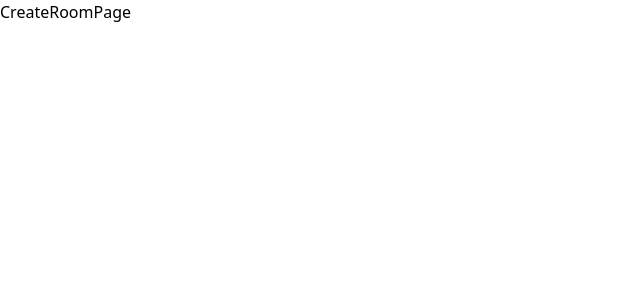
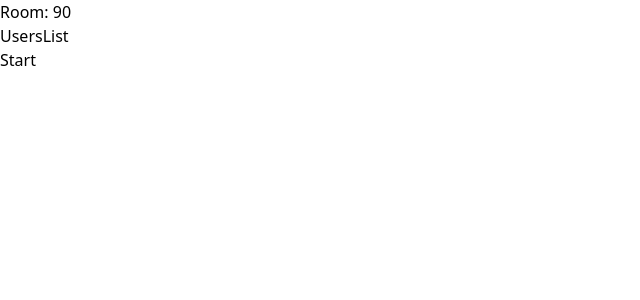
Before and after one commit to iorran/amongold, a Next.js app: page /rooms in a window 1280 px wide. Shown: the top 300 px of the page, without its empty margins (0-640 px from the left). Built offline with nearby package versions, Linux system fonts and the light colour scheme.

Commit message:
routes created

```diff
--- a/components/users-list.tsx
+++ b/components/users-list.tsx
@@ -3,7 +3,5 @@ import { useRouter } from "next/router";
 export default function UsersList() {
   const router = useRouter();
 
-  console.log(router.query);
-
-  return <p>JoinRoomPage</p>;
+  return <p>UsersList</p>;
 }
--- a/pages/index.tsx
+++ b/pages/index.tsx
@@ -13,7 +13,7 @@ export default function Home() {
       alert("Who are you ?");
       return;
     }
-    push("rooms", { query: { name } });
+    push({ pathname: "rooms", query: { name } });
   }
 
   function onJoin(e: React.FormEvent) {
--- a/pages/rooms/[room]/users/[name].tsx
+++ /dev/null
@@ -1,9 +0,0 @@
-import { useRouter } from "next/router";
-
-export default function JoinRoomPage() {
-  const router = useRouter();
-
-  console.log(router.query);
-
-  return <p>JoinRoomPage</p>;
-}
--- /dev/null
+++ b/pages/rooms/[room]/users/[name]/index.tsx
@@ -0,0 +1,19 @@
+import { useRouter } from "next/router";
+import UsersList from "../../../../../components/users-list";
+
+export default function JoinRoomPage() {
+  const router = useRouter();
+
+  const { room } = router.query;
+
+  return (
+    <>
+      <section>
+        <label>
+          Room: <span>{room}</span>
+        </label>
+      </section>
+      <UsersList />
+    </>
+  );
+}
--- /dev/null
+++ b/pages/rooms/[room]/users/[name]/match.tsx
@@ -0,0 +1,14 @@
+import { useRouter } from "next/router";
+
+export default function PlayPage() {
+  const router = useRouter();
+
+  return (
+    <>
+      <section>
+        <label>Don&rsquo;t show it, you are....</label>
+      </section>
+      <section>{JSON.stringify(router.query)}</section>
+    </>
+  );
+}
--- a/pages/rooms/index.tsx
+++ b/pages/rooms/index.tsx
@@ -1,9 +1,25 @@
 import { useRouter } from "next/router";
+import UsersList from "../../components/users-list";
 
 export default function CreateRoomPage() {
-  const router = useRouter();
+  const { push, query } = useRouter();
+  console.log(query);
 
-  console.log(router.query);
+  const { name, room = 90 } = query;
 
-  return <p>CreateRoomPage</p>;
+  function onStart() {
+    push(`rooms/${room}/users/${name}/match`);
+  }
+
+  return (
+    <>
+      <section>
+        <label>
+          Room: <span>{room}</span>
+        </label>
+      </section>
+      <UsersList />
+      <button onClick={onStart}>Start</button>
+    </>
+  );
 }
```
